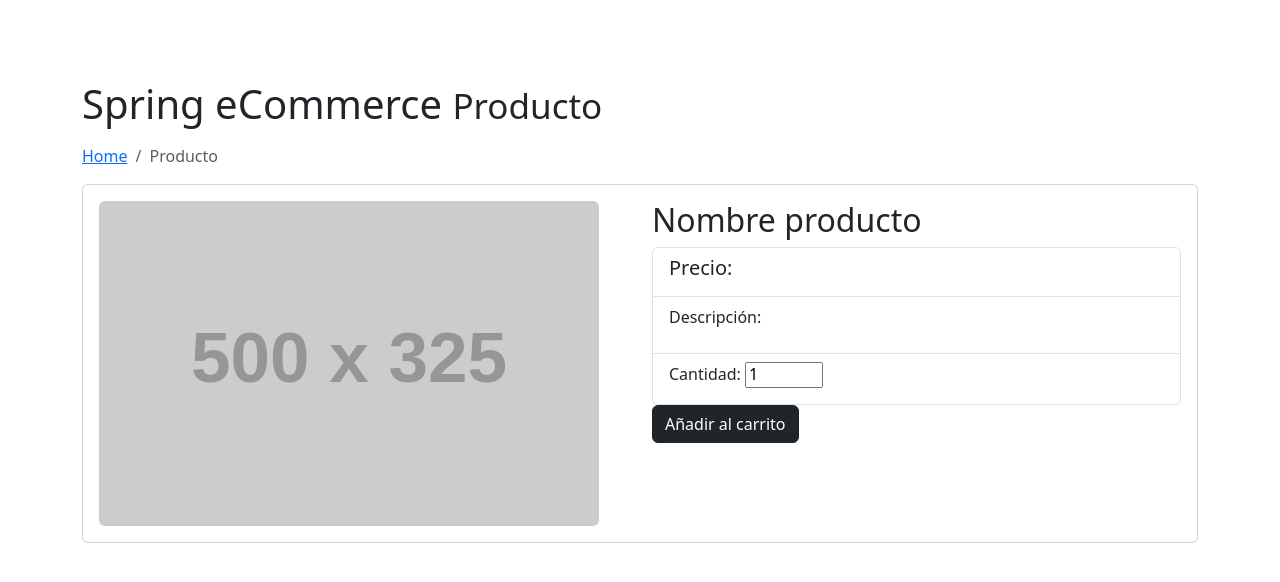
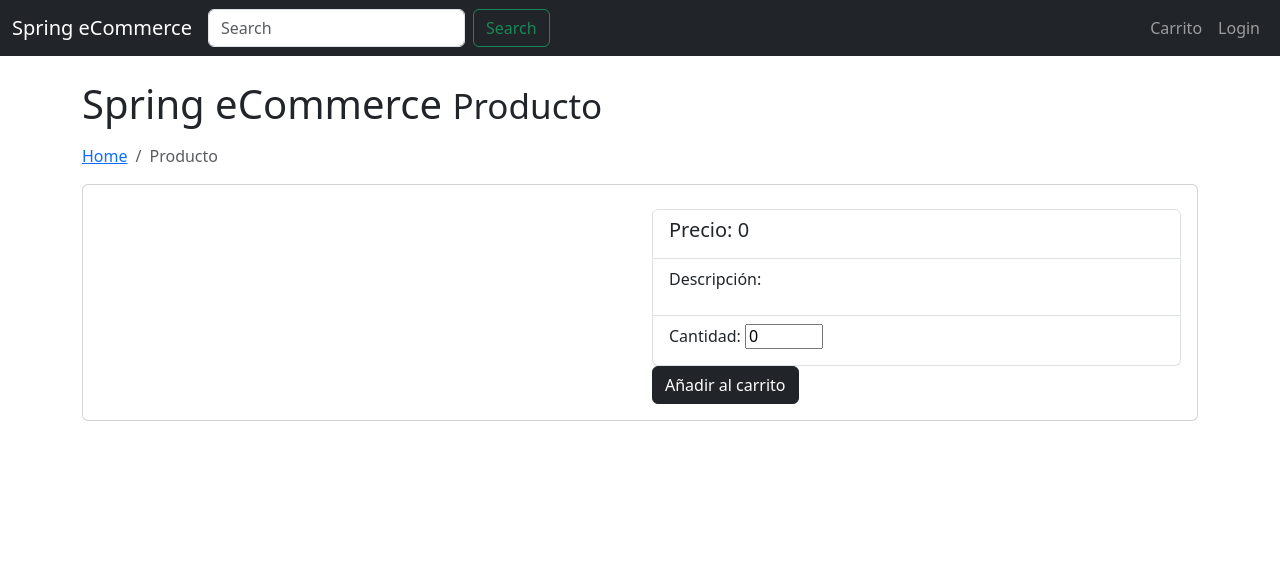
Before and after one commit to ExequielBaez/EcommerceV1, an Angular app in the folder front/ecommerce-v1-frontend/: page /cart/detailproduct/1 in a window 1280 px wide. Shown: the top 582 px of the page. Built offline with nearby package versions, Linux system fonts and the light colour scheme; no server answers.

Commit message:
feat:cart-image-data

```diff
--- a/front/ecommerce-v1-frontend/src/app/app.module.ts
+++ b/front/ecommerce-v1-frontend/src/app/app.module.ts
@@ -13,6 +13,7 @@ import { ToastrModule } from 'ngx-toastr';
 import { CategoryListComponent } from './components/category/category-list/category-list.component';
 import { CategoryAddComponent } from './components/category/category-add/category-add.component';
 import { DetailProductComponent } from './components/cart/detail-product/detail-product.component';
+import { HeaderUserComponent } from './components/header-user/header-user.component';
 
 
 const routes : Routes = [
@@ -36,7 +37,8 @@ const routes : Routes = [
     ProductAddComponent,
     CategoryListComponent,
     CategoryAddComponent,
-    DetailProductComponent
+    DetailProductComponent,
+    HeaderUserComponent
   ],
   imports: [
     BrowserModule,
--- a/front/ecommerce-v1-frontend/src/app/components/cart/detail-product/detail-product.component.html
+++ b/front/ecommerce-v1-frontend/src/app/components/cart/detail-product/detail-product.component.html
@@ -1,3 +1,5 @@
+<app-header-user> </app-header-user>
+
 <!-- Page Content -->
 <div class="container">
 
@@ -18,26 +20,26 @@
         <div class="row">
           <div class="col-lg-6">
             <a href="#"> <img class="img-fluid rounded"
-              src="http://placehold.it/500x325"  alt="">
+              src="{{urlImage}}"  alt="">
             </a>
           </div>
           <div class="col-lg-6">
             <form action="#" method="POST">
-              <h2 class="card-title">Nombre producto</h2>
+              <h2 class="card-title">{{nameProduct}}</h2>
 
               <ul class="list-group">
-                <li class="list-group-item"><h5>Precio: </h5></li>
+                <li class="list-group-item"><h5>Precio: {{price}}</h5></li>
                 <li class="list-group-item">
-                  <p>Descripción:</p>
+                  <p>Descripción: {{description}}</p>
                 </li>
                 <li class="list-group-item"><h6>
-                  Cantidad: <input type="number" id="quantity" name="quantity" autocomplete="off"
+                  Cantidad: <input type="number" [(ngModel)]="quantity"   id="quantity" name="quantity" autocomplete="off"
                   min="1" max="5" value="1">
                 </h6></li>
               </ul>
 
 
-              <button type="submit"  class="btn btn-dark">Añadir al carrito </button>
+              <button (click)="addCart(idProduct)"  class="btn btn-dark">Añadir al carrito </button>
 
             </form>
           </div>
--- a/front/ecommerce-v1-frontend/src/app/components/cart/detail-product/detail-product.component.ts
+++ b/front/ecommerce-v1-frontend/src/app/components/cart/detail-product/detail-product.component.ts
@@ -1,10 +1,57 @@
-import { Component } from '@angular/core';
+import { Component, OnInit } from '@angular/core';
+import { ActivatedRoute } from '@angular/router';
+import { CartService } from 'src/app/services/cart.service';
+import { ProductService } from 'src/app/services/product.service';
 
 @Component({
   selector: 'app-detail-product',
   templateUrl: './detail-product.component.html',
   styleUrls: ['./detail-product.component.css']
 })
-export class DetailProductComponent {
+export class DetailProductComponent implements OnInit{
 
+  idProduct : string = '';
+  nameProduct : string = '';
+  description : string = '';
+  price : number = 0;
+  urlImage : string = '';
+  quantity : number = 0;
+
+  ngOnInit(): void {
+    this.getProductById();
+
+  }
+
+  constructor(private productService:ProductService,
+              private activatedRoute:ActivatedRoute,
+              private cartService:CartService){
+  }
+
+  getProductById(){
+    this.activatedRoute.params.subscribe(
+      p => {
+        let id = p['id'];
+        if(id){
+          this.productService.getProductById(id).subscribe(
+            data => {
+              this.idProduct = data.idProduct;
+              this.nameProduct = data.nameProduct;
+              this.description = data.description;
+              this.urlImage = data.urlImage;
+              this.price = parseInt(data.price);
+
+            }
+          );
+        }
+      }
+    );
+  }
+
+  addCart(id : string){
+    console.log('id product', this.idProduct);
+    console.log('name product', this.nameProduct);
+    console.log('price product', this.price);
+    console.log('quantity', this.quantity);
+
+  }
 }
--- /dev/null
+++ b/front/ecommerce-v1-frontend/src/app/components/header-user/header-user.component.html
@@ -0,0 +1,25 @@
+<!-- Navigation -->
+<nav class="navbar navbar-expand-lg navbar-dark bg-dark fixed-top">
+    <div class="container-fluid">
+      <a class="navbar-brand" href="#">Spring eCommerce</a>
+      <button class="navbar-toggler" type="button" data-bs-toggle="collapse" data-bs-target="#navbarSupportedContent"
+        aria-controls="navbarSupportedContent" aria-expanded="false" aria-label="Toggle navigation">
+        <span class="navbar-toggler-icon"></span>
+      </button>
+
+      <div class="collapse navbar-collapse" id="navbarSupportedContent">
+        <ul class="navbar-nav me-auto mb-2 mb-lg-0">
+          <li class="nav-item">
+            <form class="d-flex">
+              <input class="form-control me-2" type="search" placeholder="Search" aria-label="Search">
+              <button class="btn btn-outline-success" type="submit">Search</button>
+            </form>
+          </li>
+        </ul>
+        <ul class="navbar-nav ms-auto">
+          <li class="nav-item"><a class="nav-link" href="carrito.html">Carrito</a></li>
+          <li class="nav-item"><a class="nav-link" href="login.html">Login</a></li>
+        </ul>
+      </div>
+    </div>
+  </nav>
--- a/front/ecommerce-v1-frontend/src/app/components/home/home.component.html
+++ b/front/ecommerce-v1-frontend/src/app/components/home/home.component.html
@@ -1,28 +1,4 @@
-<!-- Navigation -->
-<nav class="navbar navbar-expand-lg navbar-dark bg-dark fixed-top">
-  <div class="container-fluid">
-    <a class="navbar-brand" href="#">Spring eCommerce</a>
-    <button class="navbar-toggler" type="button" data-bs-toggle="collapse" data-bs-target="#navbarSupportedContent"
-      aria-controls="navbarSupportedContent" aria-expanded="false" aria-label="Toggle navigation">
-      <span class="navbar-toggler-icon"></span>
-    </button>
-
-    <div class="collapse navbar-collapse" id="navbarSupportedContent">
-      <ul class="navbar-nav me-auto mb-2 mb-lg-0">
-        <li class="nav-item">
-          <form class="d-flex">
-            <input class="form-control me-2" type="search" placeholder="Search" aria-label="Search">
-            <button class="btn btn-outline-success" type="submit">Search</button>
-          </form>
-        </li>
-      </ul>
-      <ul class="navbar-nav ms-auto">
-        <li class="nav-item"><a class="nav-link" href="carrito.html">Carrito</a></li>
-        <li class="nav-item"><a class="nav-link" href="login.html">Login</a></li>
-      </ul>
-    </div>
-  </div>
-</nav>
+<app-header-user> </app-header-user>
 
 <!-- Page Content -->
 <div class="container">
@@ -43,7 +19,7 @@
               <h2 class="card-text"> {{p.price}} </h2>
 
               <div class="product-show">
-                <a [routerLink]="['/cart/detailproduct, p.idProduct']" class="primary-btn">Ver producto</a>
+                <a [routerLink]="['/cart/detailproduct', p.idProduct]" class="primary-btn">Ver producto</a>
               </div>
             </div>
           </div>
```
Also changed, not shown: front/ecommerce-v1-frontend/src/app/components/header-user/header-user.component.ts (added, +10 -0 lines), front/ecommerce-v1-frontend/src/app/components/header-user/header-user.component.css (added).
